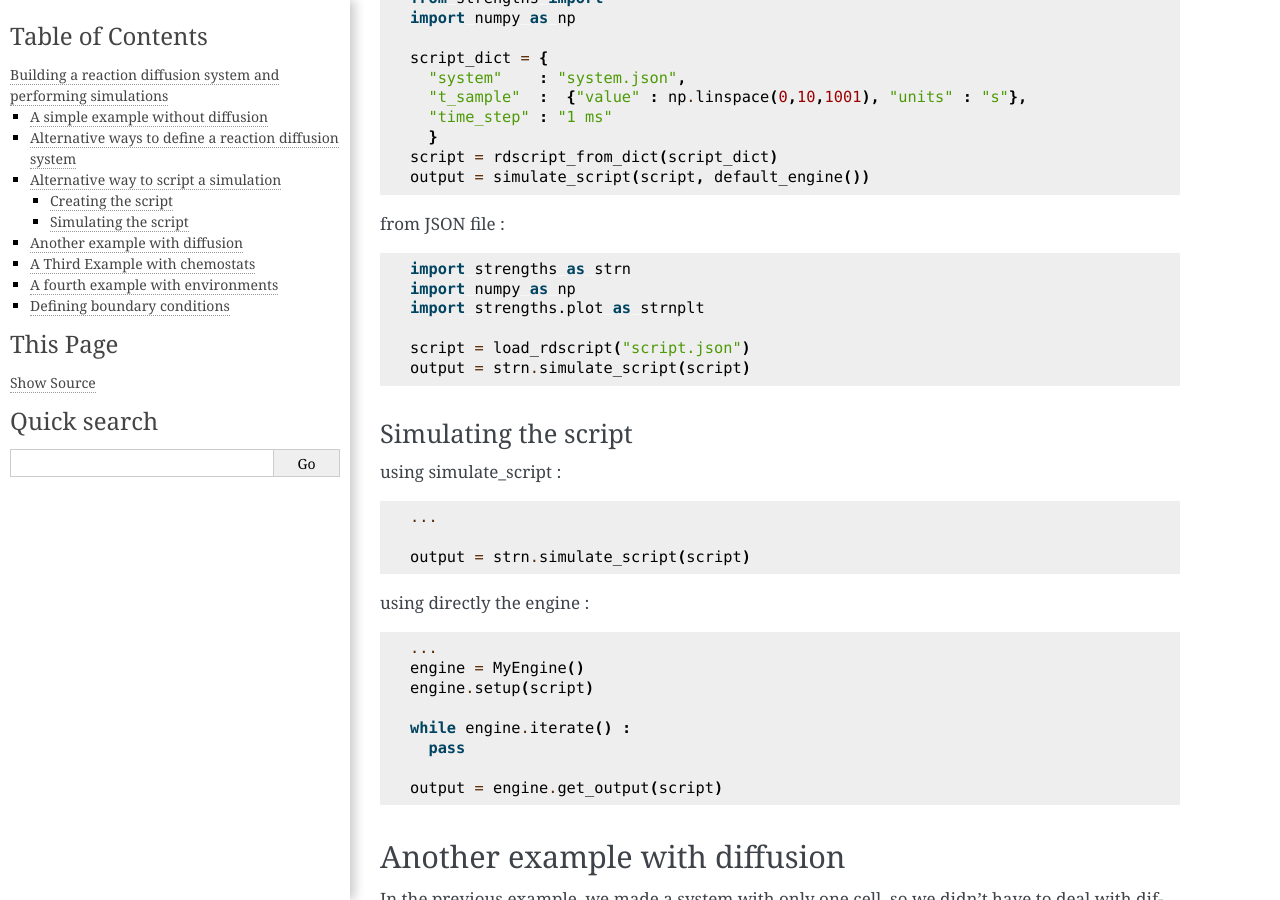
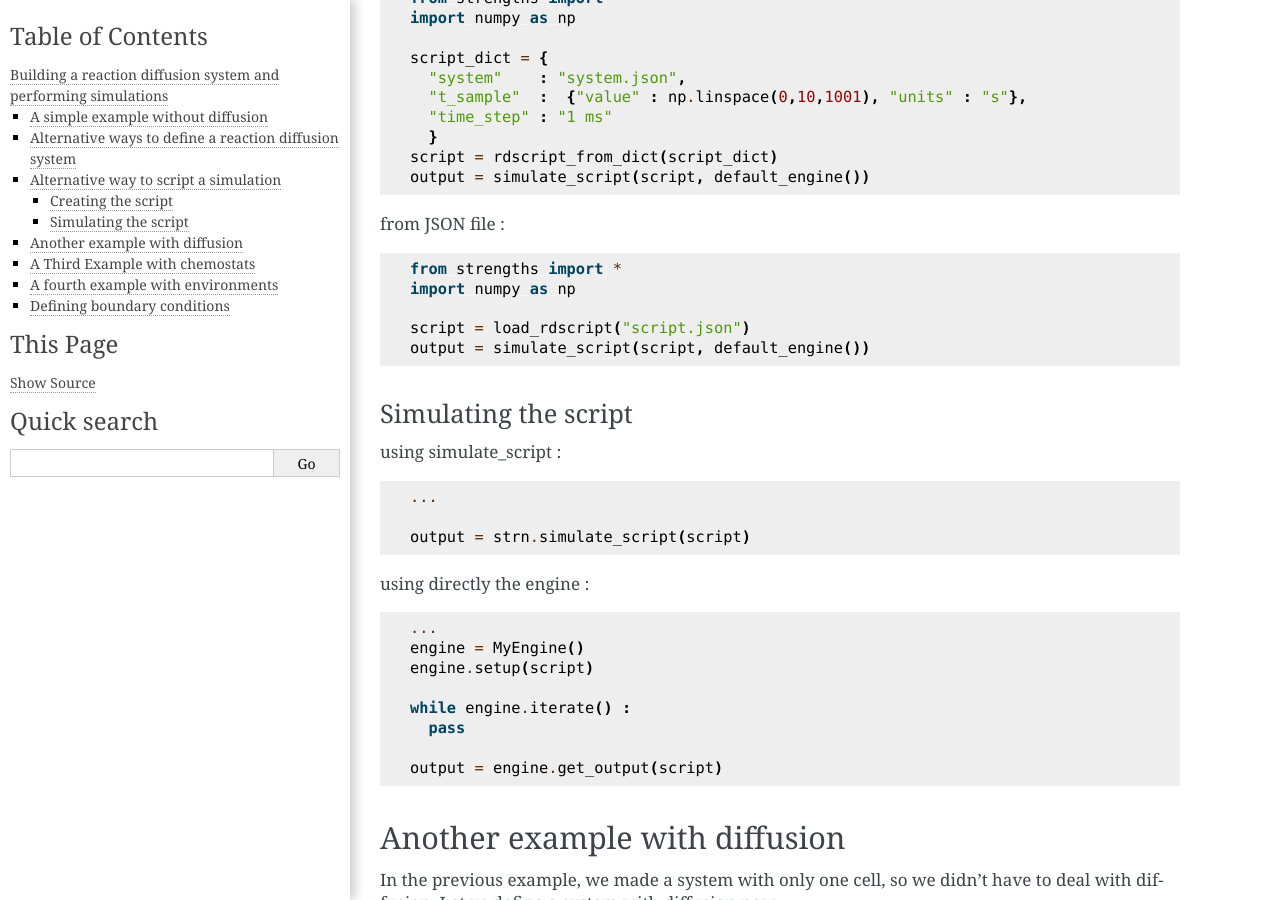
Before and after one commit to ThibaultFillion/strengths, a Sphinx documentation site: the page built from documentation/building_and_simulating_rds.rst, in a window 1280 px wide and 900 px high, scrolled down 6555 px. Built offline with Sphinx 7.4.7, drawn with Linux system fonts in a browser that asks for light colours.

Commit message:
Update building_and_simulating_rds.rst

```diff
--- a/documentation/building_and_simulating_rds.rst
+++ b/documentation/building_and_simulating_rds.rst
@@ -344,12 +344,11 @@ from JSON file :
 
 .. code:: python
 
-  import strengths as strn
+  from strengths import *
   import numpy as np
-  import strengths.plot as strnplt
 
   script = load_rdscript("script.json")
-  output = strn.simulate_script(script)
+  output = simulate_script(script, default_engine())
 
 Simulating the script
 ^^^^^^^^^^^^^^^^^^^^^
```
